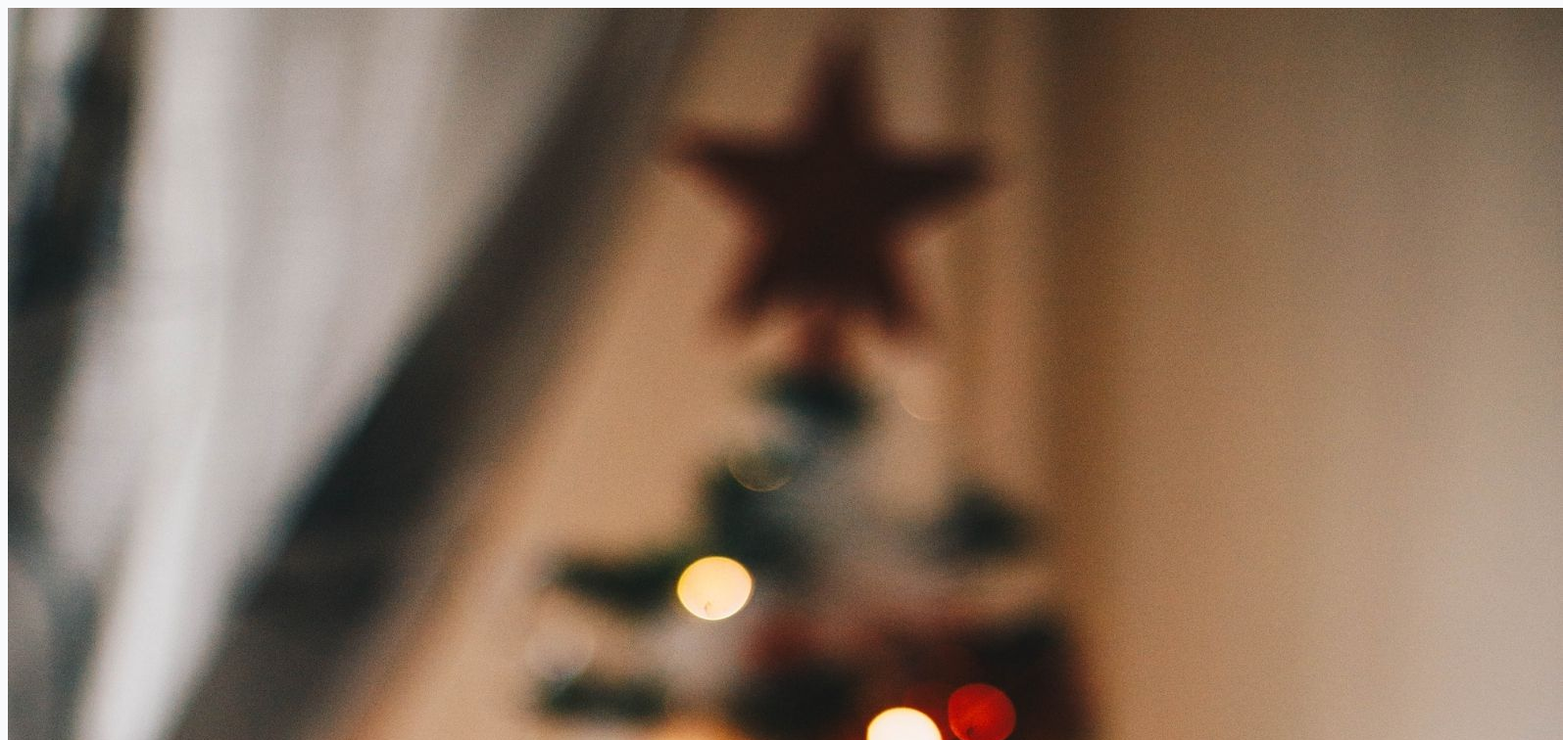
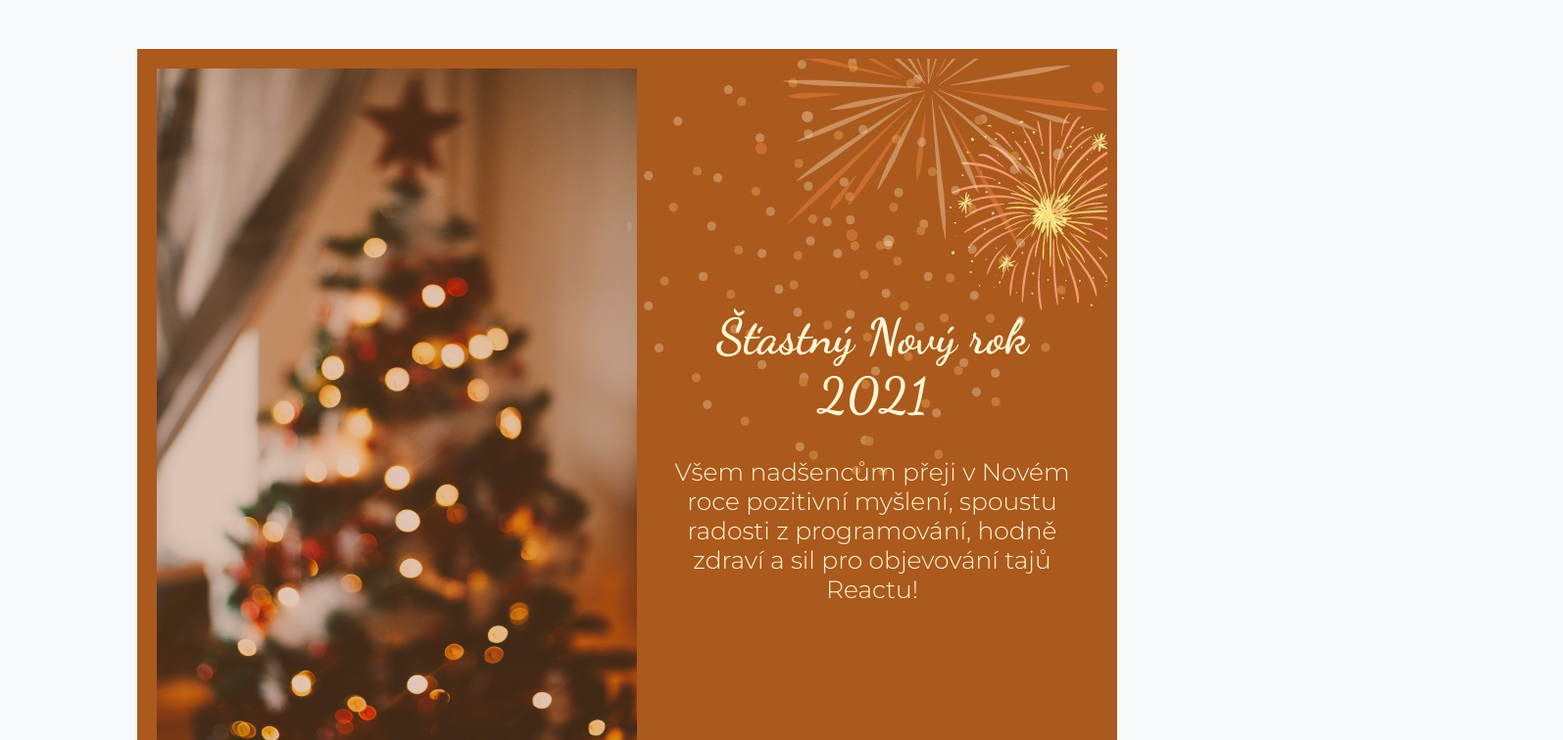
Before and after one commit to WhiteLady1/pf2021, a React app: page / in a window 1280 px wide. Shown: the top 756 px of the page at 98% size, 1595 px wide, since content can reach past the window. Built offline with nearby package versions, Linux system fonts and the light colour scheme.

Commit message:
stylování done

```diff
--- a/src/Components/Tree/Tree.jsx
+++ b/src/Components/Tree/Tree.jsx
@@ -1,12 +1,13 @@
 import React from 'react';
 import tree from '../../img/tree.jpg';
+import { ImgDiv, Image } from './style';
 
 const Tree = () => {
   return (
     <>
-      <div>
-        <img src={tree} />
-      </div>
+      <ImgDiv>
+        <Image src={tree} alt="Vánoční stromeček" />
+      </ImgDiv>
     </>
   );
 };
--- a/src/Components/Tree/style.js
+++ b/src/Components/Tree/style.js
@@ -1 +1,13 @@
 import styled from 'styled-components';
+
+export const ImgDiv = styled.div`
+  display: flex;
+  width: 50%;
+  max-width: 490px;
+`;
+
+export const Image = styled.img`
+  padding: 10px;
+  width: 100%;
+  opacity: 0.7;
+`;
--- a/src/Components/Wish/Wish.jsx
+++ b/src/Components/Wish/Wish.jsx
@@ -1,23 +1,29 @@
 import React from 'react';
 import { Icon } from '@iconify/react';
+import { WishDiv, Wishtext, Icons } from './style';
 import githubIcon from '@iconify/icons-simple-icons/github';
 import googleIcon from '@iconify/icons-simple-icons/google';
 
 const Wish = () => {
   return (
     <>
-      <h1>Šťastný Nový rok</h1>
-      <h1>2021</h1>
+      <WishDiv>
+        <Wishtext>
+          <h1>Šťastný Nový rok 2021</h1>
           <p>
-        Všem nadšencům přeji v Novém roce pozitivní myšlení, spoustu radosti z
-        programování, hodně zdraví a sil pro objevování tajů Reactu!
+            Všem nadšencům přeji v Novém roce pozitivní myšlení, spoustu radosti
+            z programování, hodně zdraví a sil pro objevování tajů Reactu!
           </p>
+        </Wishtext>
+        <Icons>
           <a href="" target="_blank">
-        <Icon icon={githubIcon} />
+            <Icon icon={githubIcon} style={{ color: '#FFF6D2' }} />
           </a>
           <a href="mailto: blanka.seman@gmail.com" target="_blank">
-        <Icon icon={googleIcon} />
+            <Icon icon={googleIcon} style={{ color: '#FFF6D2' }} />
           </a>
+        </Icons>
+      </WishDiv>
     </>
   );
 };
--- a/src/Components/Wish/style.js
+++ b/src/Components/Wish/style.js
@@ -0,0 +1,44 @@
+import styled from 'styled-components';
+import img from '../../img/podklad.jpg';
+
+export const WishDiv = styled.div`
+  display: flex;
+  flex-direction: column;
+  justify-content: space-between;
+  background-image: url(${img});
+  max-width: 480px;
+  max-height: 600px;
+  padding-left: 10px;
+  text-align: center;
+`;
+
+export const Wishtext = styled.div`
+  margin-top: 100px;
+  padding: 20px;
+  h1 {
+    font-size: 40px;
+  }
+  p {
+    font-size: 20px;
+  }
+  @media (min-width: 900px) {
+    margin-top: 200px;
+    h1 {
+      font-size: 50px;
+    }
+    p {
+      font-size: 25px;
+    }
+  }
+`;
+
+export const Icons = styled.div`
+  display: flex;
+  justify-content: center;
+  margin-top: 50px;
+  padding-left: 20px;
+  font-size: 25px;
+  a {
+    padding: 10px;
+  }
+`;
--- a/src/globaStyle.js
+++ b/src/globaStyle.js
@@ -4,6 +4,7 @@ const GlobalStyle = createGlobalStyle`
 body{
   font-family: 'Montserrat', sans-serif;
   background-color:RGB(249,250,252);
+  color:#FFF6D2;
 }
 h1, h2, h3{
   font-family: 'Dancing Script', cursive;
--- a/src/index.jsx
+++ b/src/index.jsx
@@ -4,13 +4,16 @@ import './index.html';
 import GlobalStyle from './globaStyle';
 import Tree from './Components/Tree/Tree';
 import Wish from './Components/Wish/Wish';
+import MainDiv from './style';
 
 const App = () => {
   return (
     <>
       <GlobalStyle />
-      <Tree />
-      <Wish />
+      <MainDiv>
+        <Tree />
+        <Wish />
+      </MainDiv>
     </>
   );
 };
--- /dev/null
+++ b/src/style.js
@@ -0,0 +1,12 @@
+import styled from 'styled-components';
+
+const MainDiv = styled.div`
+  display: flex;
+  background-color: #ac591e;
+  margin: auto;
+  padding: 10px;
+  margin-top: 50px;
+  max-width: 980px;
+`;
+
+export default MainDiv;
```
Also changed, not shown: src/img/podklad.jpg (added). Lines whose indentation alone changed are shown as unchanged.
